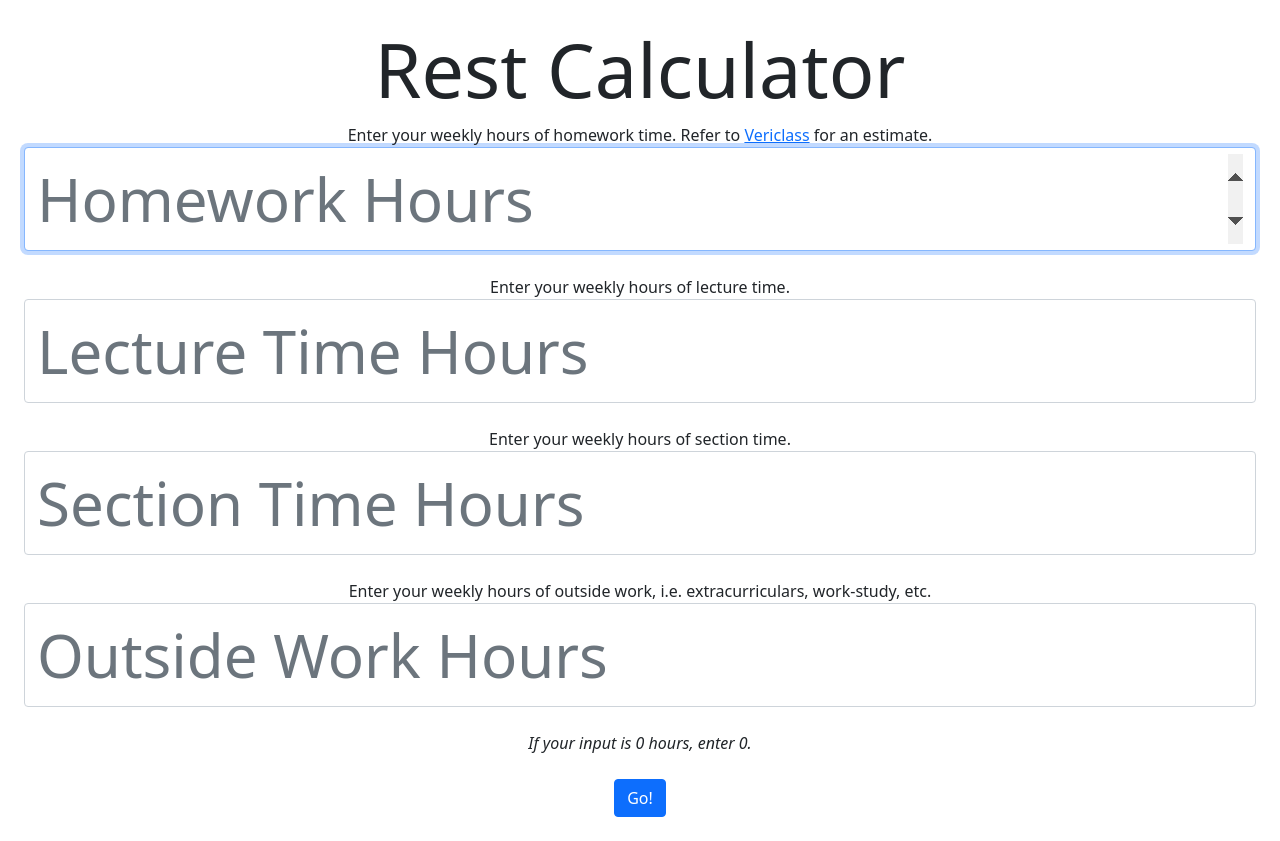
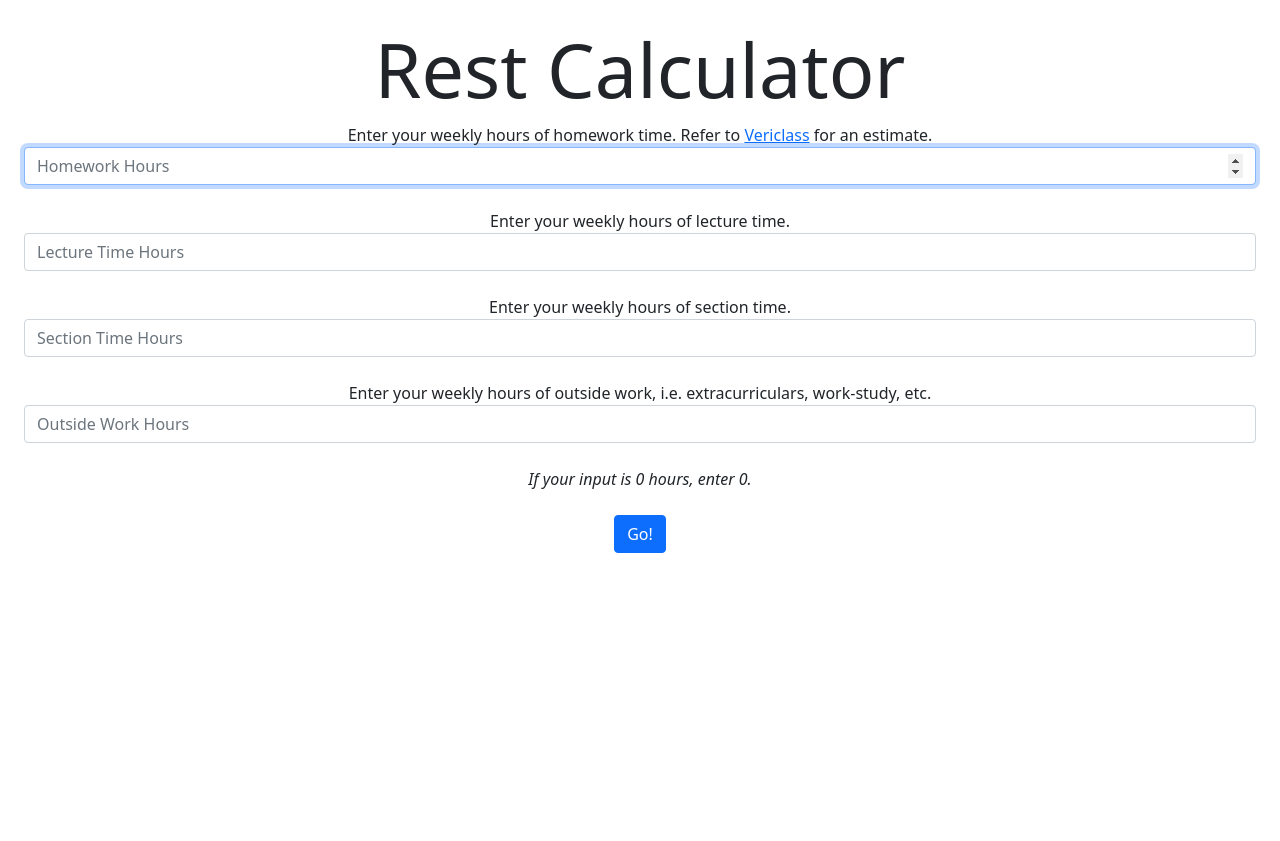
Before and after one commit to emmagreaves/restful, a Flask app: page / in a window 1280 px wide. After the commit the page ends 553 px from the top, so only its background shows below. Run offline with Flask 2, Linux system fonts and the light colour scheme.

Commit message:
Changing the font size

```diff
--- a/templates/index.html
+++ b/templates/index.html
@@ -13,16 +13,16 @@
         <h1>Rest Calculator</h1>
         <form action="/calculated" method="post" name = "Form" onsubmit="return validateForm()" aria-label="Rest Inputs">
             <label id="homeworkLabel" for="a">Enter your weekly hours of homework time. Refer to <a href="https://deploy-preview-90--determined-beaver-955cef.netlify.app/">Vericlass</a> for an estimate.</label>
-            <input autocomplete="off" autofocus name="homeworkHours" placeholder="Homework Hours" type="number" step="any" class="form-control" id="a" style="font-size: 60px">
+            <input autocomplete="off" autofocus name="homeworkHours" placeholder="Homework Hours" type="number" step="any" class="form-control" id="a">
             <br>
             <label id="lectureLabel" for="b">Enter your weekly hours of lecture time.</label>
-            <input autocomplete="off" name="lectureHours" placeholder="Lecture Time Hours" type="number" step="any" class="form-control" id="b" style="font-size: 60px">
+            <input autocomplete="off" name="lectureHours" placeholder="Lecture Time Hours" type="number" step="any" class="form-control" id="b">
             <br>
             <label id="sectionLabel" for="c">Enter your weekly hours of section time.</label>
-            <input autocomplete="off" name="sectionHours" placeholder="Section Time Hours" type="number" step="any" class="form-control" id="c" style="font-size: 60px">
+            <input autocomplete="off" name="sectionHours" placeholder="Section Time Hours" type="number" step="any" class="form-control" id="c">
             <br>
             <label id="outsideLabel" for="d">Enter your weekly hours of outside work, i.e. extracurriculars, work-study, etc.</label>
-            <input autocomplete="off" name="outsideHours" placeholder="Outside Work Hours" type="number" step="any" class="form-control" id="d" style="font-size: 60px">
+            <input autocomplete="off" name="outsideHours" placeholder="Outside Work Hours" type="number" step="any" class="form-control" id="d">
         <br>
         <i>If your input is 0 hours, enter 0.</i>
         <br>
```
Also changed, not shown: templates/prefilled.html (+4 -4 lines).
